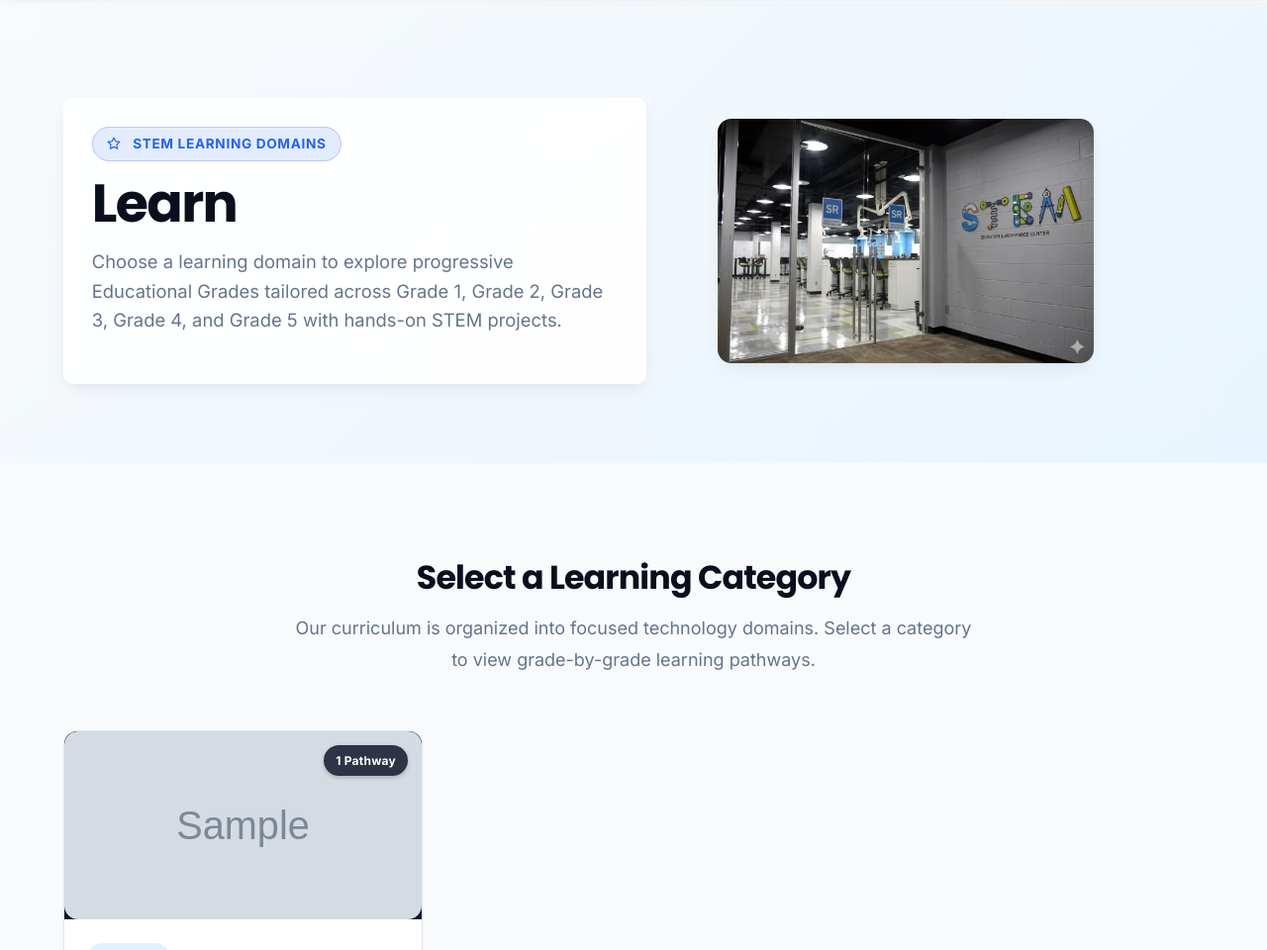
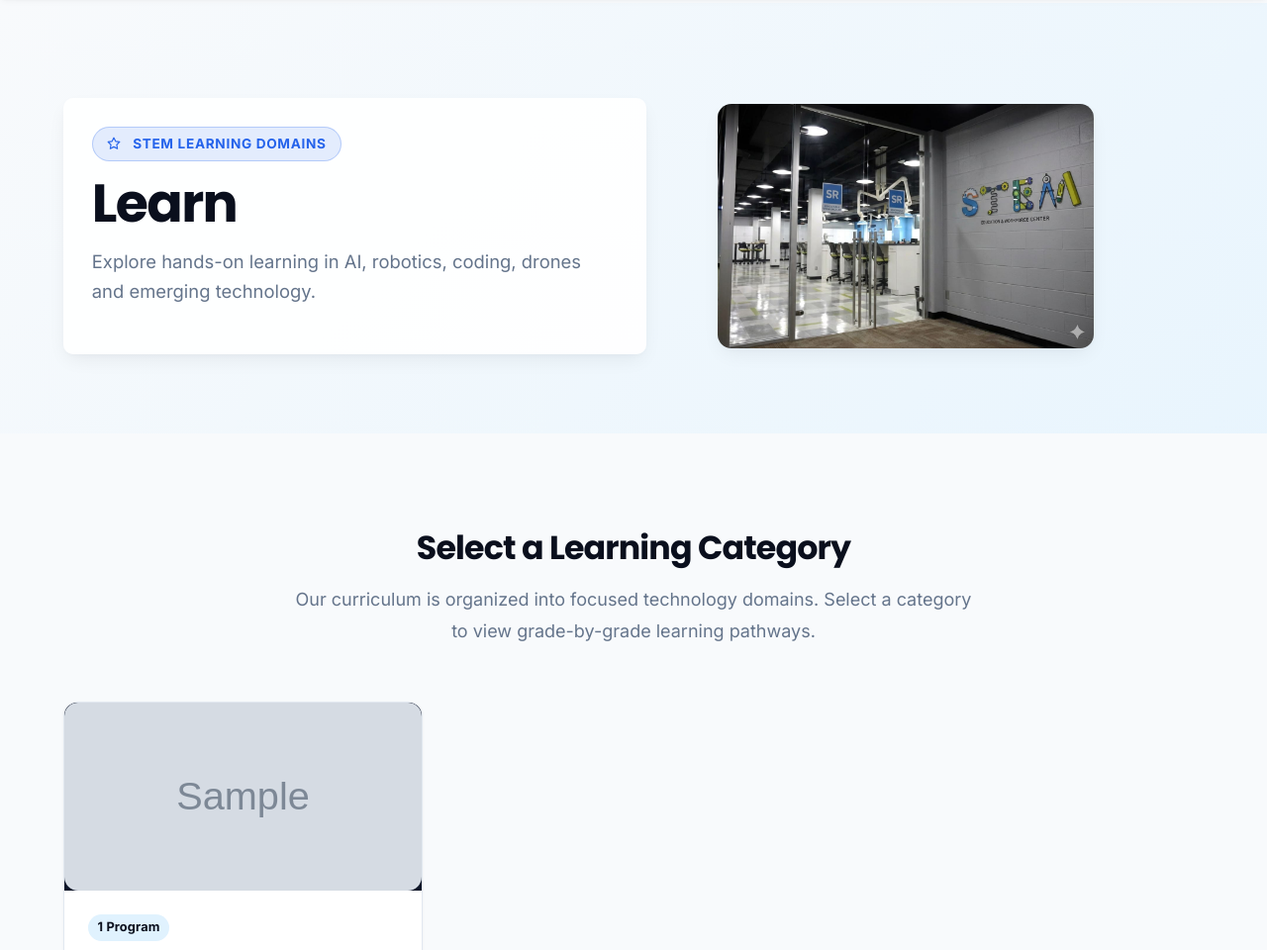
Before and after one commit to omyadavyt9896-sudo/Airodone-backend-website, a Flask app: page /learn in a window 1280 px wide. Shown: the part 81-1041 px from the top of the page at 99% size. Run offline with Flask 3, Linux system fonts and the light colour scheme; grey boxes marked "Sample" are stand-in pictures; a database or web service that is not in the repository returns one stand-in record (values such as "Sample title"); parts of the project's set-up code (start-up, migrations or seed data) failed here and were passed over; some libraries are stand-ins or nearby versions.

Commit message:
Update Learn page messaging

```diff
--- a/templates/courses.html
+++ b/templates/courses.html
@@ -23,7 +23,7 @@
             </h1>
             <p style="font-size: 1.15rem; max-width: 620px; color: var(--color-text-muted);">
                 {% if show_categories %}
-                Choose a learning domain to explore progressive Educational Grades tailored across Grade 1, Grade 2, Grade 3, Grade 4, and Grade 5 with hands-on STEM projects.
+                Explore hands-on learning in AI, robotics, coding, drones and emerging technology.
                 {% elif grade_info %}
                 Targeted for {{ grade_info.classes }}. {{ grade_info.description }}
                 {% else %}
@@ -77,9 +77,6 @@
                         <svg width="48" height="48" viewBox="0 0 24 24" fill="none" stroke="currentColor" stroke-width="1.5" stroke-linecap="round" stroke-linejoin="round"><path d="M4 19.5A2.5 2.5 0 0 1 6.5 17H20"/><path d="M6.5 2H20v20H6.5A2.5 2.5 0 0 1 4 19.5v-15A2.5 2.5 0 0 1 6.5 2z"/></svg>
                     </div>
                     {% endif %}
-                    <span class="category-path-badge">
-                        {{ cat.path_count }} {{ 'Pathway' if cat.path_count == 1 else 'Pathways' }}
-                    </span>
                 </div>
 
                 <div class="category-card-content">
```
